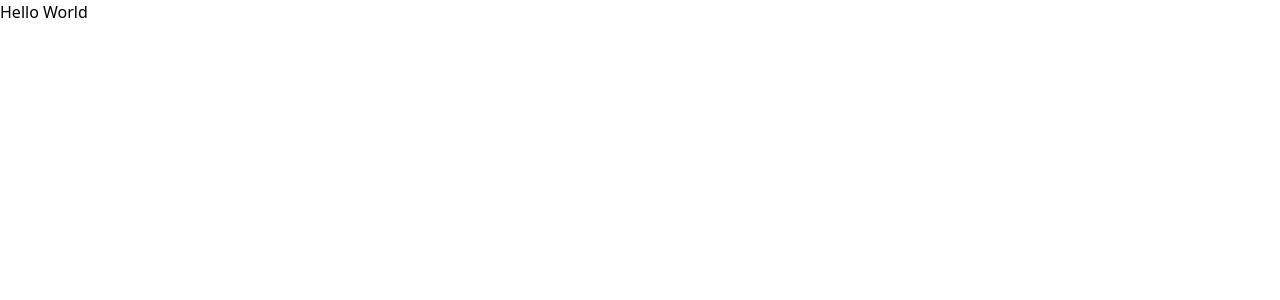
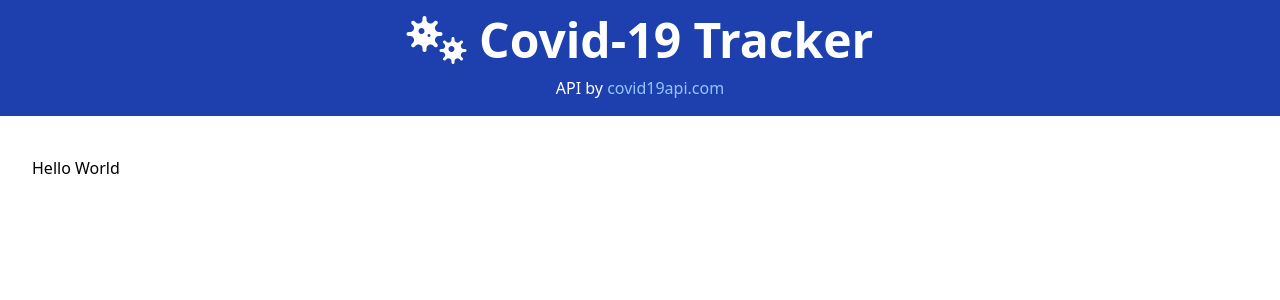
Before and after one commit to vsreyes/vue-covid-tracker, a Vue app: page / in a window 1280 px wide. Shown: the top 300 px of the page. Built offline with nearby package versions, Linux system fonts and the light colour scheme.

Commit message:
Header setup

```diff
--- a/public/index.html
+++ b/public/index.html
@@ -5,6 +5,7 @@
     <meta http-equiv="X-UA-Compatible" content="IE=edge">
     <meta name="viewport" content="width=device-width,initial-scale=1.0">
     <link rel="icon" href="<%= BASE_URL %>favicon.ico">
+    <link rel="stylesheet" href="https://cdnjs.cloudflare.com/ajax/libs/font-awesome/5.15.3/css/all.min.css" />
     <title><%= htmlWebpackPlugin.options.title %></title>
   </head>
   <body>
--- a/src/App.vue
+++ b/src/App.vue
@@ -1,3 +1,16 @@
 <template>
+  <Header />
+  <div class='container'>
   <router-view/>
+  </div>
 </template>
+
+<script>
+import Header from '@/components/Header'
+
+export default {
+  components: {
+    Header,
+  },
+}
+</script>
--- a/src/components/Header.vue
+++ b/src/components/Header.vue
@@ -1,6 +1,8 @@
 <template>
-  <header>
-    <div>Covid-19 Tracker</div>
+  <header class='text-center bg-blue-800 text-white p-4 mb-10'>
+    <div class='text-3xl md:text-5xl font-bold mb-3'><i class="fa fa-viruses"></i> Covid-19 Tracker</div>
+
+    <p>API by <a class='text-blue-300' href="https://covid19api.com" target="_blank">covid19api.com</a></p>
   </header>
 </template>
 
--- a/src/views/Home.vue
+++ b/src/views/Home.vue
@@ -8,6 +8,9 @@
 export default {
   name: 'Home',
   components: {
+  created() {
+    console.log(123)
+    },
   }
 }
 </script>
--- a/tailwind.config.js
+++ b/tailwind.config.js
@@ -3,9 +3,13 @@
   darkMode: false, // or 'media' or 'class'
   theme: {
     extend: {},
+    container: {
+      center: true,
+      padding: '2rem',
+    },
   },
   variants: {
     extend: {},
   },
   plugins: [],
-}
+};
```
